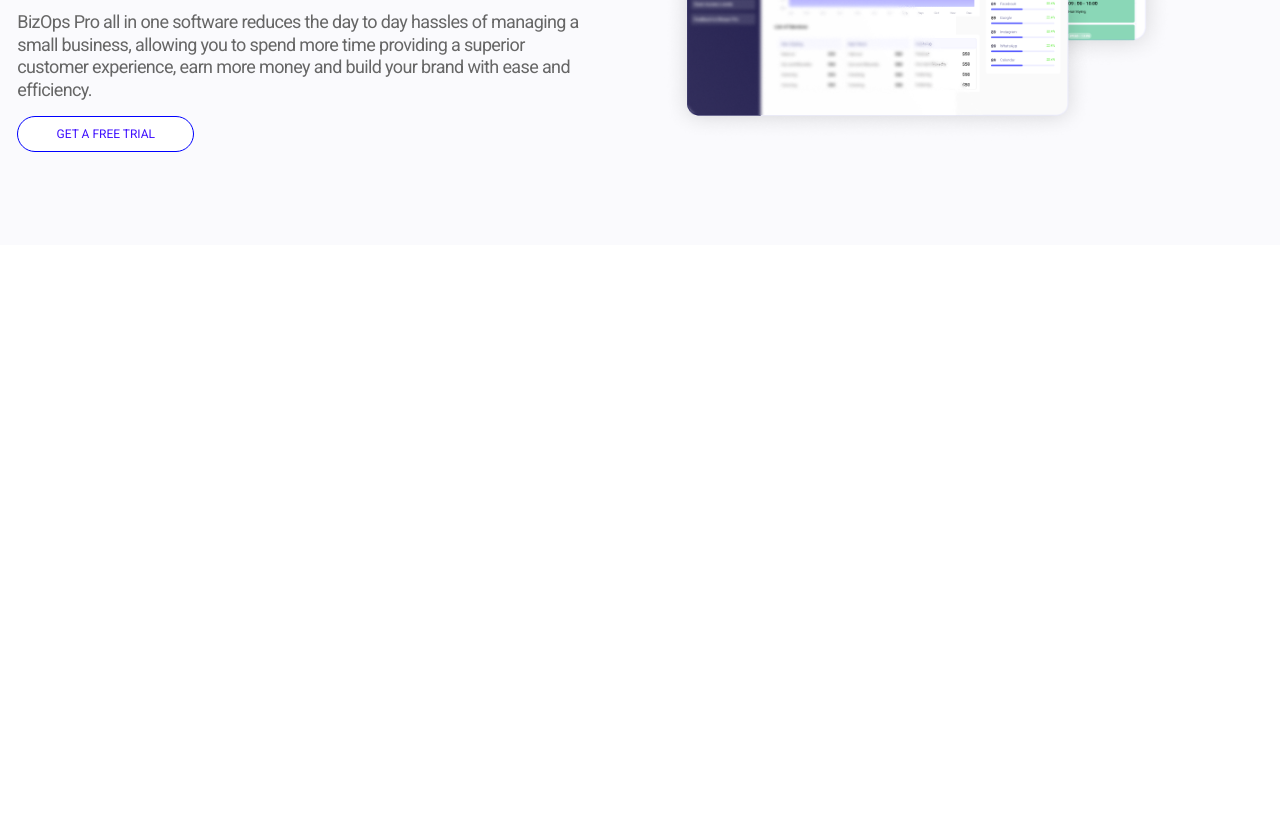
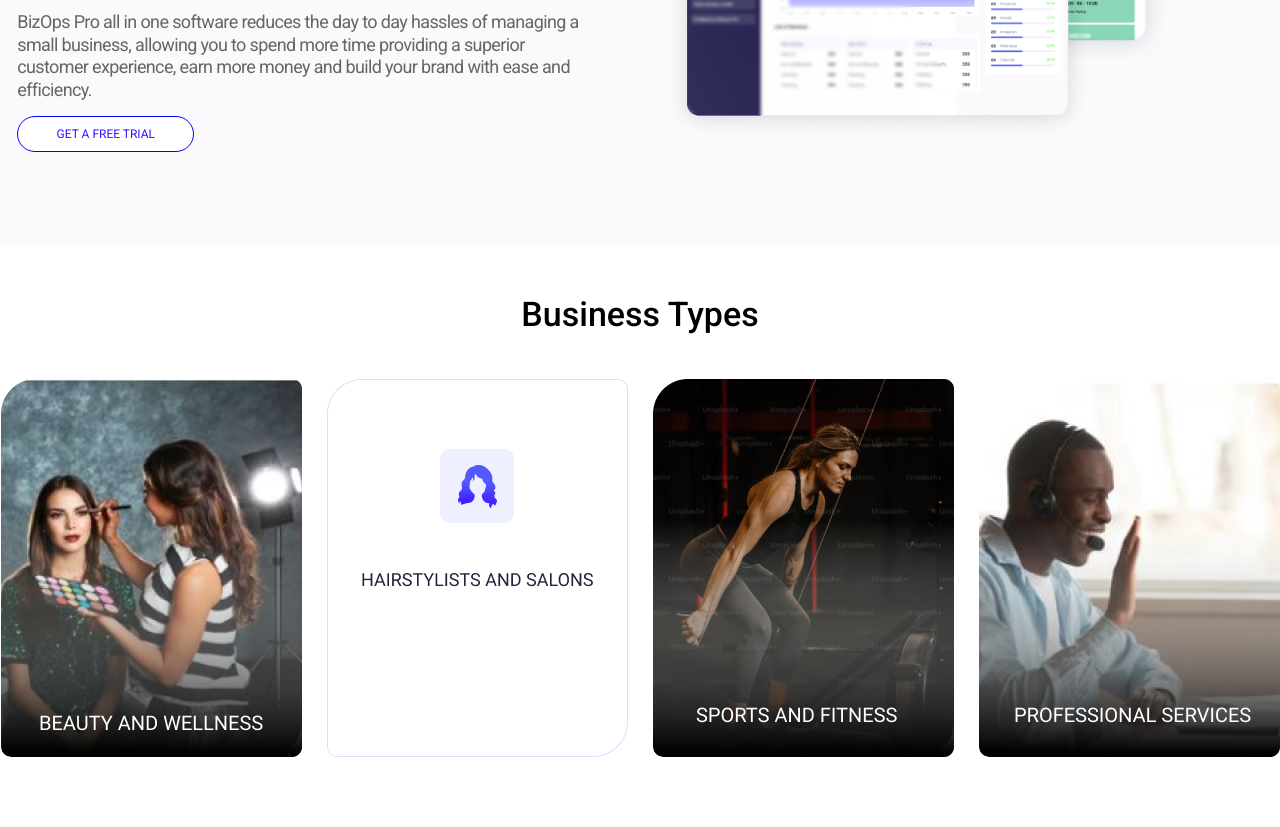
Before and after one commit to saqlainabbas0016/landing-page, a plain HTML site: page index.html in a window 1280 px wide. Shown: the part 397-1224 px from the top of the page. Before the commit the page ends 800 px from the top, so only its background shows below. Drawn offline with Linux system fonts and the light colour scheme.

Commit message:
section3 complet

```diff
--- a/index.html
+++ b/index.html
@@ -39,7 +39,15 @@
     <div class="section2-right"><img src="/img/section2.png" alt=""></div>
    </div>
 
-
+<div class="section3">
+    <p class="sec3p">Business Types</p>
+    <div class="section3-imgs">
+        <img src="/img/section3-1.png" alt="">
+        <img src="/img/section3-2.png" alt="">
+        <img src="/img/section3-3.png" alt="">
+        <img src="/img/section3-4.png" alt="">
+    </div>
+</div>
 
 </body>
 </html>
--- a/style.css
+++ b/style.css
@@ -171,3 +171,33 @@ margin-top: 94px;
 margin-right: 89px;
 margin-bottom: 93px;
 }
+.section3 img{
+  width: 301px;
+  height: 378px;
+  border-radius: 0px 0px 0px 10px;
+  opacity: 0px;
+  margin-bottom: 70px;
+
+}
+.section3-imgs{
+  /* border: 2px solid; */
+  display: flex;
+  align-items: center;
+  justify-content: center;
+  gap: 25px;
+}
+.sec3p{
+  display: flex;
+  align-items: center;
+  justify-content: center;
+  text-align: center;
+  font-family: Roboto;
+  font-size: 34px;
+  font-weight: 500;
+  line-height: 39.84px;
+  text-align: left;
+  margin-top: 50px;
+  margin-bottom: 44px;
+
+
+}
```
